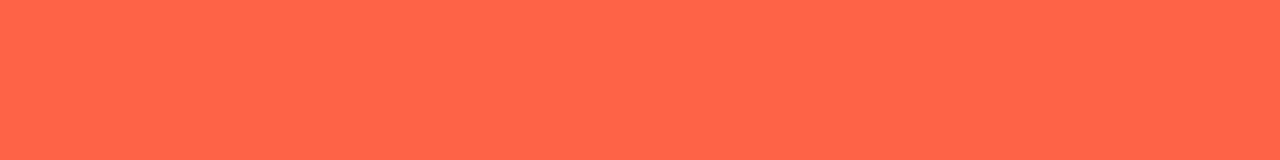
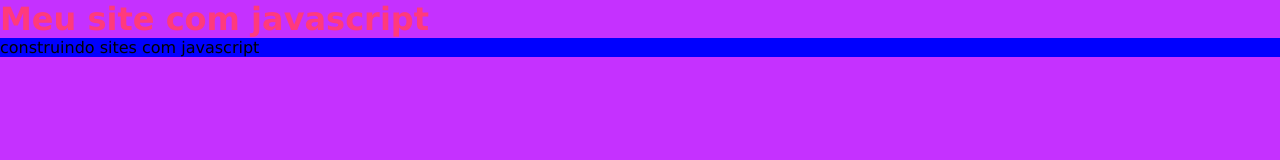
Before and after one commit to gabrusso1903/projeto, a plain HTML site: page index.html in a window 1280 px wide. Drawn offline with Linux system fonts and the light colour scheme.

Commit message:
header
construção header do nosso super site legal

```diff
--- a/index.html
+++ b/index.html
@@ -7,6 +7,10 @@
     <link rel="stylesheet" href="style.css">
 </head>
 <body>
+    <header>
+        <h1>Meu site com javascript</h1>
+        <p>construindo sites com javascript</p>
+    </header>
     <script src="./script.js"></script>
 </body>
 </html>
--- a/script.js
+++ b/script.js
@@ -1 +1,2 @@
-console.log("olá mundo")
+console.log("olá mundo");
+alert('meu site');
--- a/style.css
+++ b/style.css
@@ -4,5 +4,11 @@
     font-family: Verdana, Geneva, Tahoma, sans-serif;
 }
 body{
-    background-color: tomato;
+    background-color: rgb(197, 49, 255);
 }
+header h1{
+    color: rgb(255, 58, 124);
+}
+header p{
+    background-color: blue;
+}
```
